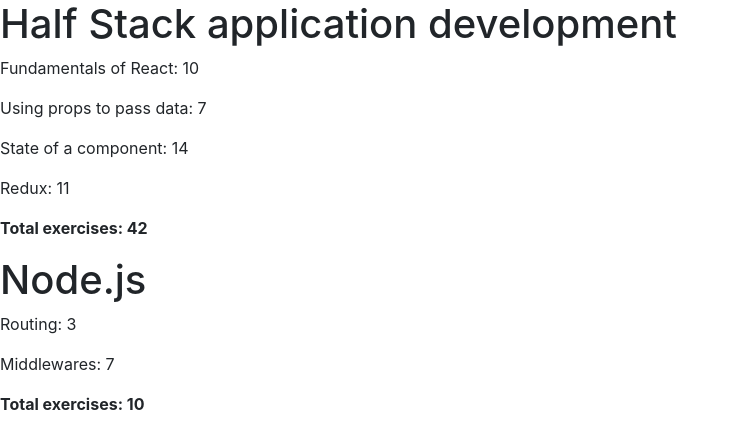
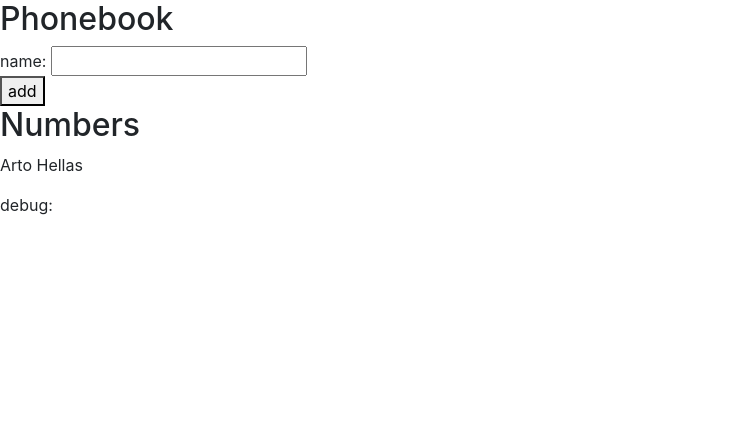
Before and after one commit to amill251/reactlearning, a React (Create React App) app: page / in a window 1280 px wide. Shown: the top 448 px of the page, without its empty margins (0-739 px from the left). Built offline with nearby package versions, Linux system fonts and the light colour scheme.

Commit message:
part_2_6

```diff
--- a/src/App.js
+++ b/src/App.js
@@ -1,56 +1,42 @@
-import Course from './Course';
+import { useState } from 'react';
 
 const App = () => {
-  const courses = [
-    {
-      name: 'Half Stack application development',
-      id: 1,
-      parts: [
-        {
-          name: 'Fundamentals of React',
-          exercises: 10,
-          id: 1
-        },
-        {
-          name: 'Using props to pass data',
-          exercises: 7,
-          id: 2
-        },
-        {
-          name: 'State of a component',
-          exercises: 14,
-          id: 3
-        },
-        {
-          name: 'Redux',
-          exercises: 11,
-          id: 4
-        }
-      ]
-    },
-    {
-      name: 'Node.js',
-      id: 2,
-      parts: [
-        {
-          name: 'Routing',
-          exercises: 3,
-          id: 1
-        },
-        {
-          name: 'Middlewares',
-          exercises: 7,
-          id: 2
-        }
-      ]
-    }
-  ];
+  const [persons, setPersons] = useState([
+    { name: 'Arto Hellas' }
+  ]);
+  const [newName, setNewName] = useState('');
+
+  const handleNameChange = (event) => {
+    setNewName(event.target.value);
+  };
+
+  const handleSubmit = (event) => {
+    event.preventDefault();
+
+    const newPerson = {
+      name: newName
+    };
+
+    setPersons(persons.concat(newPerson));
+    setNewName('');
+  };
 
   return (
     <div>
-      {courses.map(course => (
-        <Course key={course.id} course={course} />
+      <h2>Phonebook</h2>
+      <form onSubmit={handleSubmit}>
+        <div>
+          name: <input value={newName} onChange={handleNameChange} />
+        </div>
+        <div>
+          <button type="submit">add</button>
+        </div>
+      </form>
+      <h2>Numbers</h2>
+      {persons.map((person, index) => (
+        <p key={index}>{person.name}</p>
       ))}
+      <div>debug: {newName}</div>
     </div>
   );
 };
```
